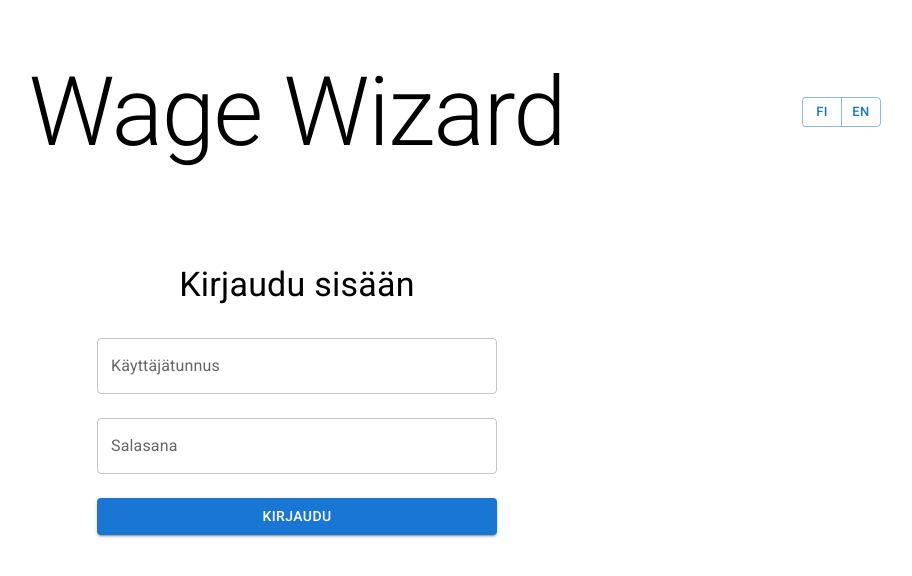
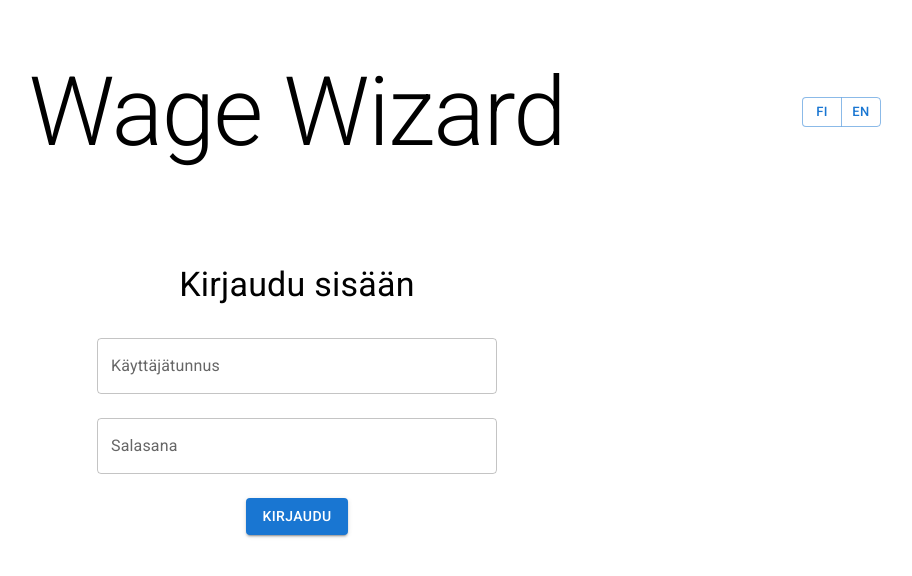
Before and after one commit to N1nsQ/WageWizard, a React (Vite) app in the folder Client/: page / in a window 1280 px wide. Shown: the top 576 px of the page, without its empty margins (343-1255 px from the left). Built offline with nearby package versions, Linux system fonts and the light colour scheme.

Commit message:
refactor Login page

```diff
--- /dev/null
+++ b/Client/src/common/LoadingOverlay.tsx
@@ -0,0 +1,17 @@
+import { Box, CircularProgress } from "@mui/material";
+
+interface LoadingOverlayProps {
+  isLoading: boolean;
+}
+
+const LoadingOverlay = ({ isLoading }: LoadingOverlayProps) => {
+  if (!isLoading) return null;
+
+  return (
+    <Box className="loading-overlay">
+      <CircularProgress color="inherit" />
+    </Box>
+  );
+};
+
+export default LoadingOverlay;
--- /dev/null
+++ b/Client/src/models/AuthState.ts
@@ -0,0 +1,6 @@
+export interface AuthState {
+  isAuthenticated: boolean;
+  user: string | null;
+  error: string | null;
+  isLoading: boolean;
+}
--- a/Client/src/pages/Login/Login.tsx
+++ b/Client/src/pages/Login/Login.tsx
@@ -1,39 +1,10 @@
-import React, { useState, useEffect } from "react";
-import {
-  TextField,
-  Button,
-  Typography,
-  Box,
-  CircularProgress,
-} from "@mui/material";
-import { useNavigate } from "react-router-dom";
-import { useDispatch, useSelector } from "react-redux";
-import { loginUser } from "../../redux/slices/authSlice";
-import type { RootState, AppDispatch } from "../../redux/store";
-import type { LoginDto } from "../../models/LoginDto";
+import { Box, Typography } from "@mui/material";
+
 import { useTranslation } from "react-i18next";
+import LoginFormWrapper from "./components/LoginFormWrapper";
 
-const Login: React.FC = () => {
+const Login = () => {
   const { t } = useTranslation();
-  const [username, setUsername] = useState("");
-  const [password, setPassword] = useState("");
-
-  const { isLoading } = useSelector((state: RootState) => state.auth);
-
-  const navigate = useNavigate();
-  const dispatch = useDispatch<AppDispatch>();
-  const authState = useSelector((state: RootState) => state.auth);
-
-  const handleLogin = () => {
-    const loginData: LoginDto = { username, password };
-    dispatch(loginUser(loginData));
-  };
-
-  useEffect(() => {
-    if (authState.isAuthenticated) {
-      navigate("/home");
-    }
-  }, [authState.isAuthenticated, navigate]);
 
   return (
     <div>
@@ -41,33 +12,7 @@ const Login: React.FC = () => {
         <Typography variant="h4" mb={2}>
           {t("login.title")}
         </Typography>
-        <TextField
-          label={t("login.username")}
-          value={username}
-          onChange={(e) => setUsername(e.target.value)}
-          margin="normal"
-        />
-        <TextField
-          label={t("login.password")}
-          type="password"
-          value={password}
-          onChange={(e) => setPassword(e.target.value)}
-          margin="normal"
-        />
-        {authState.error && (
-          <Typography className="error-message" variant="body2">
-            {t("backend_error_messages.invalid_username")}
-          </Typography>
-        )}
-        <Button variant="contained" onClick={handleLogin} sx={{ mt: 2 }}>
-          {t("login.login")}
-        </Button>
-
-        {isLoading && (
-          <div className="loading-overlay">
-            {authState.isLoading && <CircularProgress color="inherit" />}
-          </div>
-        )}
+        <LoginFormWrapper />
       </Box>
     </div>
   );
--- /dev/null
+++ b/Client/src/pages/Login/components/LoginForm.tsx
@@ -0,0 +1,56 @@
+import { TextField, Typography } from "@mui/material";
+import { Field } from "react-final-form";
+import { useTranslation } from "react-i18next";
+import type { AuthState } from "../../../models/AuthState";
+
+interface LoginFormProps {
+  authState: AuthState;
+}
+
+const LoginForm = ({ authState }: LoginFormProps) => {
+  const { t } = useTranslation();
+
+  return (
+    <div>
+      <div>
+        <Field name="username">
+          {({ input, meta }) => (
+            <TextField
+              {...input}
+              label={t("login.username")}
+              margin="normal"
+              error={meta.touched && meta.error ? true : false}
+              helperText={meta.touched && meta.error ? meta.error : ""}
+              fullWidth
+            />
+          )}
+        </Field>
+        <Field name="password">
+          {({ input, meta }) => (
+            <TextField
+              {...input}
+              type="password"
+              label={t("login.password")}
+              margin="normal"
+              error={meta.touched && meta.error ? true : false}
+              helperText={meta.touched && meta.error ? meta.error : ""}
+              fullWidth
+            />
+          )}
+        </Field>
+        {authState.error && (
+          <Typography
+            className="error-message"
+            variant="body2"
+            color="error"
+            sx={{ mt: 1 }}
+          >
+            {t("backend_error_messages.invalid_username")}
+          </Typography>
+        )}
+      </div>
+    </div>
+  );
+};
+
+export default LoginForm;
--- /dev/null
+++ b/Client/src/pages/Login/components/LoginFormWrapper.tsx
@@ -0,0 +1,47 @@
+import { Form } from "react-final-form";
+import LoginForm from "./LoginForm";
+import { Button } from "@mui/material";
+import { useTranslation } from "react-i18next";
+import { useDispatch, useSelector } from "react-redux";
+import type { AppDispatch, RootState } from "../../../redux/store";
+import { loginUser } from "../../../redux/slices/authSlice";
+import { useEffect } from "react";
+import { useNavigate } from "react-router-dom";
+import LoadingOverlay from "../../../common/LoadingOverlay";
+
+const LoginFormWrapper = () => {
+  const { t } = useTranslation();
+  const dispatch = useDispatch<AppDispatch>();
+  const authState = useSelector((state: RootState) => state.auth);
+
+  const navigate = useNavigate();
+
+  const onSubmit = async (values: { username: string; password: string }) => {
+    dispatch(loginUser(values));
+  };
+
+  useEffect(() => {
+    if (authState.isAuthenticated) {
+      navigate("/home");
+    }
+  }, [authState.isAuthenticated, navigate]);
+
+  return (
+    <div>
+      <Form
+        onSubmit={onSubmit}
+        render={({ handleSubmit }) => (
+          <form onSubmit={handleSubmit}>
+            <LoginForm authState={authState} />
+            <Button type="submit" variant="contained" sx={{ mt: 2 }}>
+              {t("login.login")}
+            </Button>
+            <LoadingOverlay isLoading={authState.isLoading} />
+          </form>
+        )}
+      />
+    </div>
+  );
+};
+
+export default LoginFormWrapper;
```
